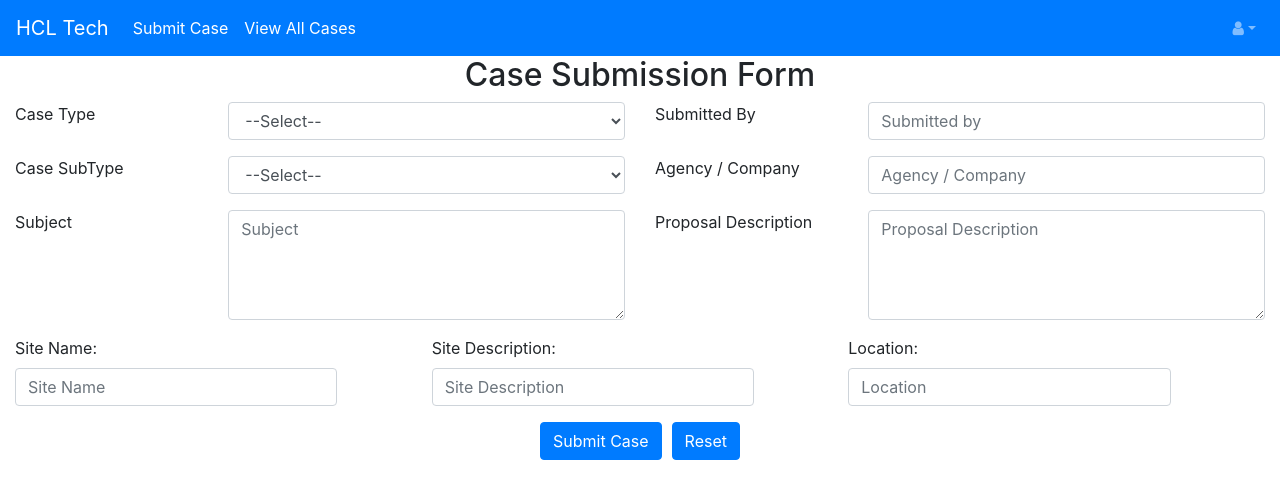
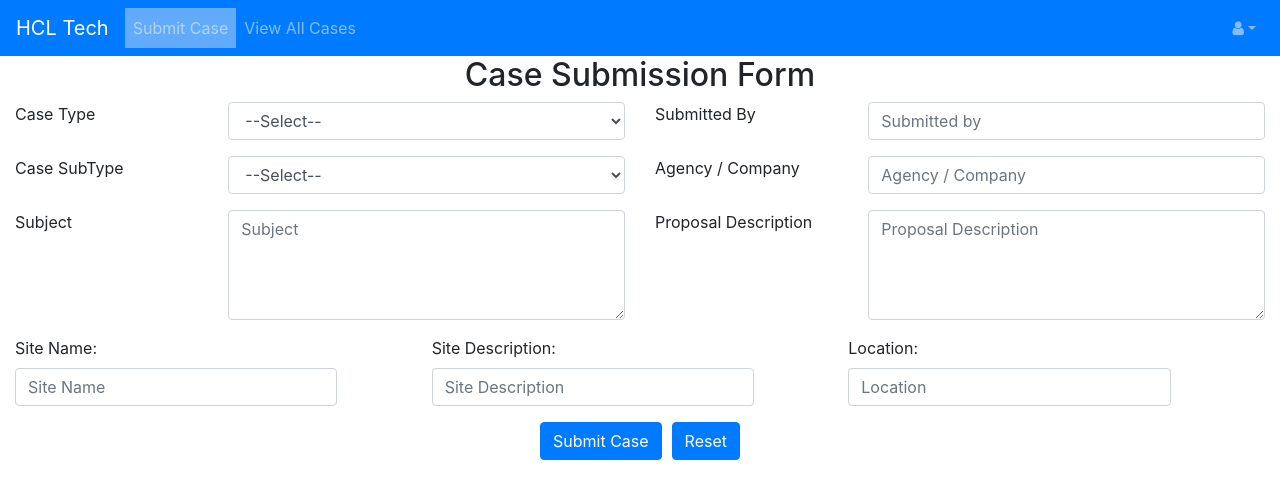
Before and after one commit to HCLMODGAMMA/modgammawebapp, a React (Create React App) app in the folder modGamwebapp/: page /submitCase in a window 1280 px wide. Shown: the top 498 px of the page. Built offline with nearby package versions, Linux system fonts and the light colour scheme.

Commit message:
Activate color added

```diff
--- a/modGamwebapp/src/components/Header/Header.css
+++ b/modGamwebapp/src/components/Header/Header.css
@@ -1,3 +1,6 @@
-.acolor{
+/* .acolor{
     color: white !important;
+} */
+.activeColor{
+    background-color: rgba(243, 243, 243, 0.4) !important;
 }
--- a/modGamwebapp/src/components/Header/Header.jsx
+++ b/modGamwebapp/src/components/Header/Header.jsx
@@ -3,6 +3,22 @@ import { Link, Route, Switch } from 'react-router-dom'
 import '../Header/Header.css'
 
 export class Header extends Component {
+
+    constructor(props) {
+        super(props)
+        this.state = {
+            activeMenu : ""
+        }
+    }
+
+    componentDidMount(){
+        let getParms = window.location.pathname;
+        console.log(getParms);
+            this.setState({
+                activeMenu : getParms
+            })
+    }
+
     render() {
         return (
             <div>
@@ -14,12 +30,13 @@ export class Header extends Component {
                     </button>
                     <div className="collapse navbar-collapse" id="navbarSupportedContent-333">
                         <ul className="navbar-nav mr-auto">
-                        <li className="nav-item active">
+                        <li className={"nav-item" +" " + (this.state.activeMenu =='/submitCase'? 'activeColor':'')}>
                         <Link to="/submitCase" className="acolor nav-link">Submit Case
                             <span className="sr-only">(current)</span>
                             </Link>
                         </li>
-                        <li className="nav-item">
+                        <li className={"nav-item" +" " + (this.state.activeMenu =='/viewAllCases'? 'activeColor':'')}>
+                        {/* <div className={"btn-group pull-right " + (this.props.showBulkActions ? 'show' : 'hidden')}> */}
                             <Link to="/viewAllCases" className="acolor nav-link">View All Cases</Link>
                         </li>
                         {/* <li className="nav-item dropdown">
```
